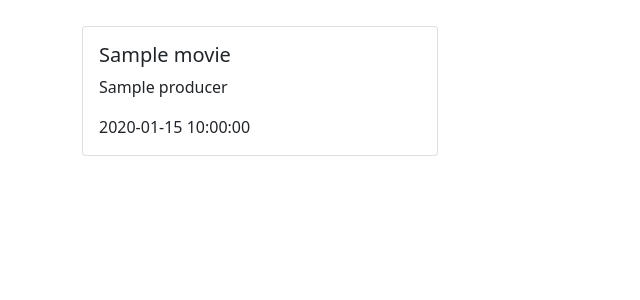
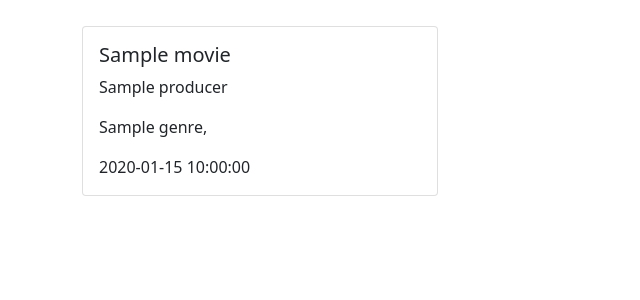
Before and after one commit to Limenomen/Django_test_project, a Python web app: template core/templates/core/index.html in a window 1280 px wide. Shown: the part 56-356 px from the top of the page, without its empty margins (0-640 px from the left). Run offline with Jinja, Linux system fonts and the light colour scheme; the template is opened without the code that fills it: most values are stand-ins (such as "Sample title", 1, 10 or a date in 2020); some libraries are stand-ins or nearby versions.

Commit message:
Добавлено отображение жанра фильма

```diff
--- a/core/templates/core/index.html
+++ b/core/templates/core/index.html
@@ -34,6 +34,7 @@
               <div class="card-body">
                 <h5 class="card-title">{{ movie.name }}</h5>
                 <p class="card-text">{{ movie.producer }}</p>
+                <p class="card-text">{% for genre in movie.genre.all %} {{ genre }}{% if not forloop.last %}, {% endif %} {% endfor %}</p>
                 <p class="card-text">{{ movie.release_date }}</p>
               </div>
             </div>
```
